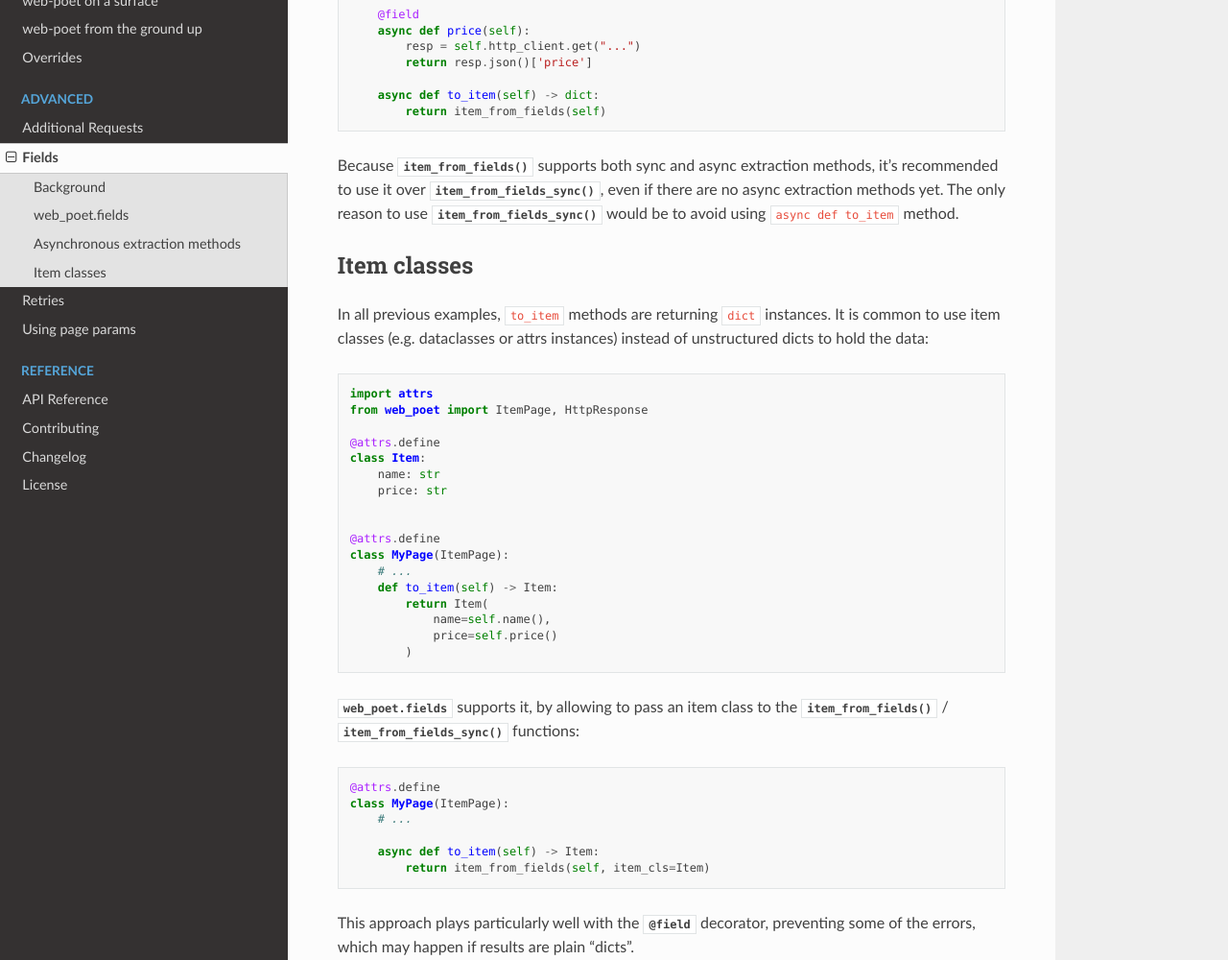
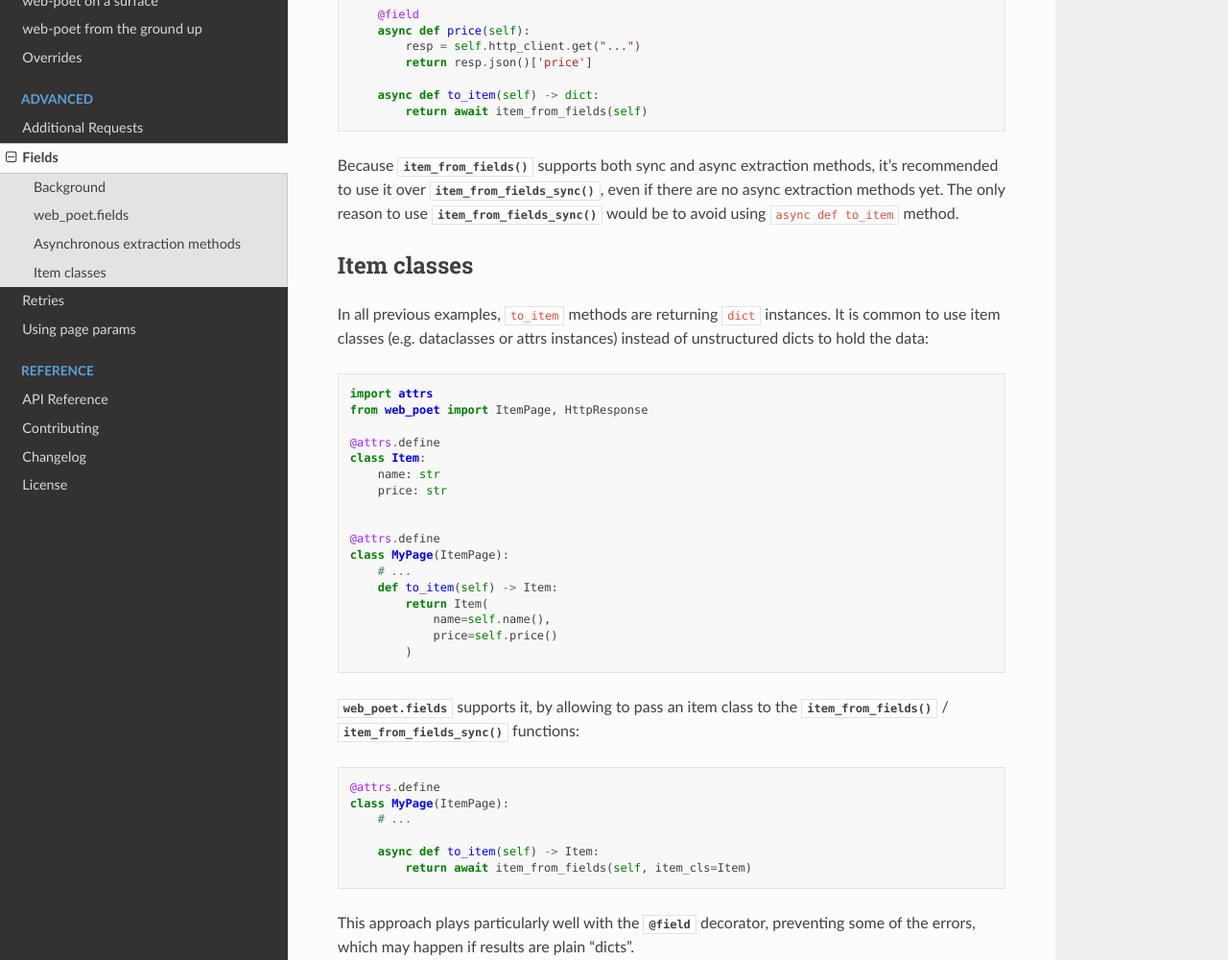
Before and after one commit to scrapinghub/web-poet, a Sphinx documentation site: the page built from docs/advanced/fields.rst, in a window 1280 px wide and 1400 px high, scrolled down 1805 px. Shown: the part 151-1151 px from the top of the window at 96% size. Built offline with Sphinx 7.4.7 and the Read the Docs theme 2.0.0, drawn with Linux system fonts in a browser that asks for light colours.

Commit message:
proper syntax

```diff
--- a/docs/advanced/fields.rst
+++ b/docs/advanced/fields.rst
@@ -114,7 +114,7 @@ of the attributes:
             return resp.json()['price']
 
         async def to_item(self) -> dict:
-            return item_from_fields(self)
+            return await item_from_fields(self)
 
 Because :func:`~.item_from_fields` supports both sync and async extraction
 methods, it's recommended to use it over :func:`~.item_from_fields_sync`, even
@@ -159,7 +159,7 @@ attrs instances) instead of unstructured dicts to hold the data:
         # ...
 
         async def to_item(self) -> Item:
-            return item_from_fields(self, item_cls=Item)
+            return await item_from_fields(self, item_cls=Item)
 
 
 This approach plays particularly well with the
@@ -188,7 +188,7 @@ Consider the following badly written page object:
             return self.response.css(".name").get()
 
         async def to_item(self) -> Item:
-            return item_from_fields(self, item_cls=Item)
+            return await item_from_fields(self, item_cls=Item)
 
 Because Item class is used, a typo ("nane" instead of "name") is detected
 at runtime: creation of Item instance would fail with a ``TypeError``, because
```
